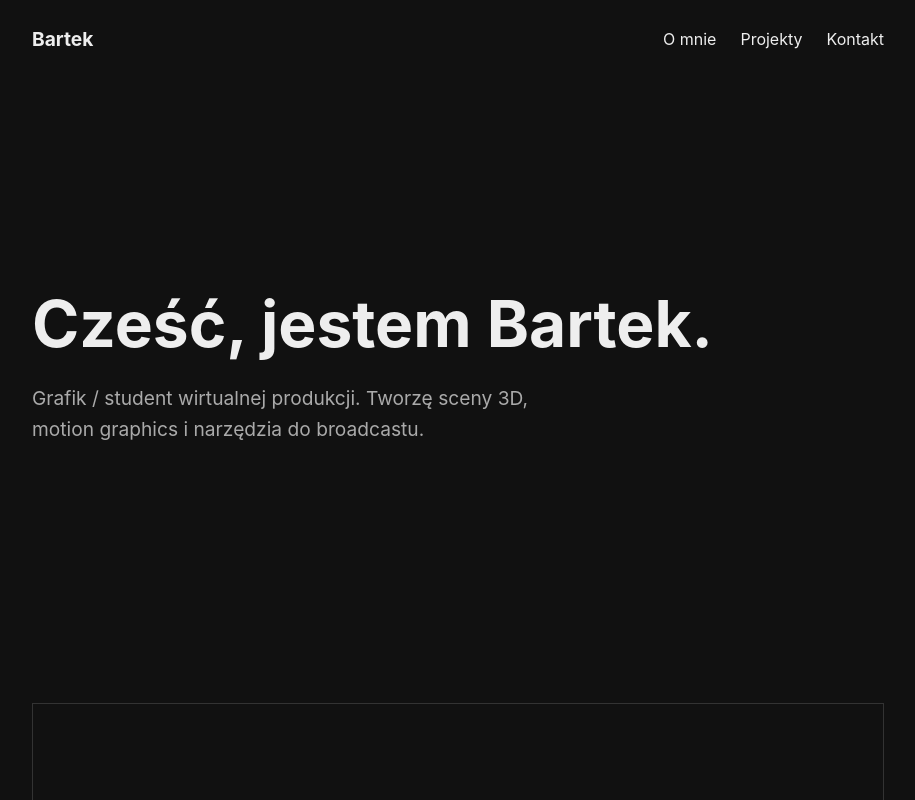
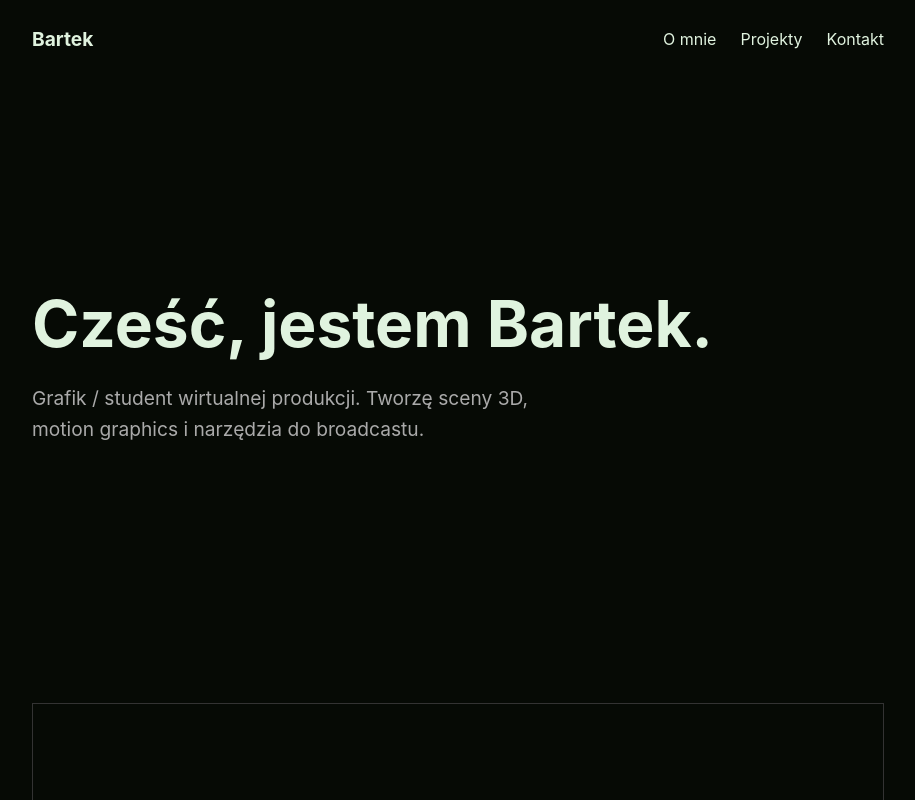
Before and after one commit to ziarnobartek-cloud/ziarnobartek-cloud.github.io, a plain HTML site: page index.html in a window 1280 px wide. Shown: the top 800 px of the page, without its empty margins (182-1097 px from the left). Drawn offline with Linux system fonts and the light colour scheme.

Commit message:
Add files via upload

```diff
--- a/index.html
+++ b/index.html
@@ -6,9 +6,9 @@
   <title>Bartek — Portfolio</title> <!-- EDIT: tytuł karty przeglądarki -->
   <style>
     :root {
-      --bg: #111111;        /* EDIT: kolor tła */
-      --fg: #eeeeee;        /* EDIT: kolor tekstu */
-      --accent: #d97757;    /* EDIT: kolor akcentu (linki, przyciski, obramowania) */
+      --bg: #060a05;        /* EDIT: kolor tła */
+      --fg: #e0f3df;        /* EDIT: kolor tekstu */
+      --accent: #da0d0d;    /* EDIT: kolor akcentu (linki, przyciski, obramowania) */
       --max-width: 900px;
     }
 
```
